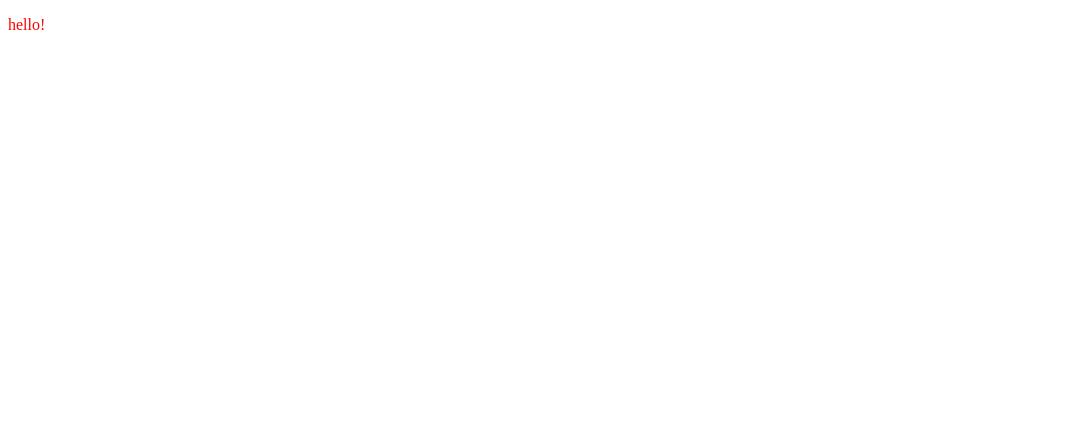
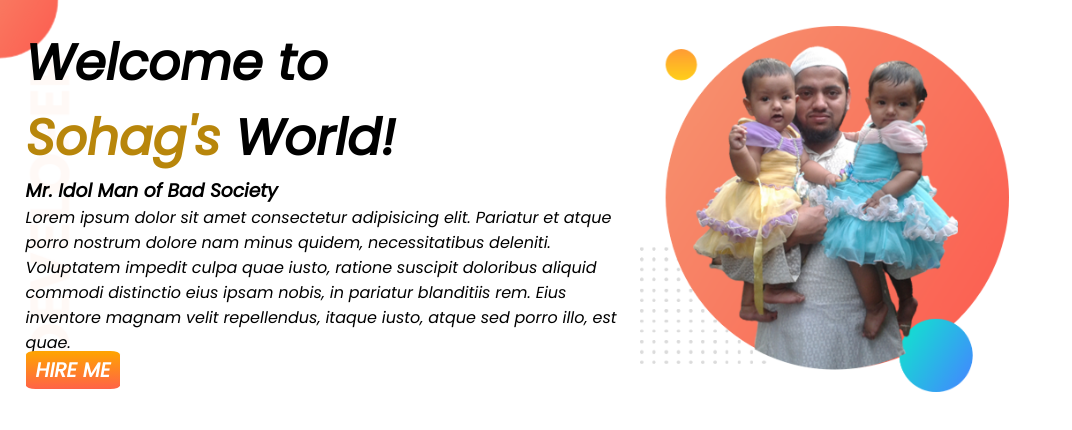
Before and after one commit to mislamsohag/developer-portfolio, a plain HTML site: page index.html in a window 1280 px wide. Shown: the whole page, without its empty margins (0-1072 px from the left). Drawn offline with Linux system fonts and the light colour scheme.

Commit message:
top banner area

```diff
--- a/index.html
+++ b/index.html
@@ -1,13 +1,41 @@
 <!DOCTYPE html>
 <html lang="en">
+
 <head>
     <meta charset="UTF-8">
     <meta http-equiv="X-UA-Compatible" content="IE=edge">
     <meta name="viewport" content="width=device-width, initial-scale=1.0">
     <title>Mazharuls Profile</title>
+    <link rel="preconnect" href="https://fonts.googleapis.com">
+    <link rel="preconnect" href="https://fonts.gstatic.com" crossorigin>
+    <link href="https://fonts.googleapis.com/css2?family=Poppins:ital@1&display=swap" rel="stylesheet">
+    <link rel="preconnect" href="https://fonts.googleapis.com">
+    <link rel="preconnect" href="https://fonts.gstatic.com" crossorigin>
+    <link href="https://fonts.googleapis.com/css2?family=Poppins:ital@1&display=swap" rel="stylesheet">
     <link rel="stylesheet" href="style.css">
 </head>
+
 <body>
-    <p>hello!</p>
+    <section class="header-section">
+        <div class="half-width">
+            <h1>Welcome to</h1>
+            <h1><span class="sohag">Sohag's</span> World!</h1>
+            <h3>Mr. Idol Man of Bad Society</h3>
+            <p>Lorem ipsum dolor sit amet consectetur adipisicing elit. Pariatur et atque porro nostrum dolore nam minus
+                quidem,
+                necessitatibus deleniti. Voluptatem impedit culpa quae iusto, ratione suscipit doloribus aliquid commodi
+                distinctio eius ipsam nobis, in pariatur blanditiis rem. Eius inventore magnam velit repellendus, itaque
+                iusto,
+                atque sed porro illo, est quae.</p>
+            <a class="link-button" target="_blanck" href="https://www.linkedin.com/in/md-mazharul-islam-sohag/">HIRE
+                ME</a>
+        </div>
+        <div class="half-width">
+            <img src="images/sohag-with-baby.png" alt="sohag with baby's pics">
+        </div>
+    </section>
+
+
 </body>
+
 </html>
--- a/style.css
+++ b/style.css
@@ -1,3 +1,37 @@
-p{
-    color: red;
+*{
+    margin: 0;
+
 }
+body {
+    font-family: 'Poppins', sans-serif;
+
+}
+h1 {
+    font-size: 50px;
+}
+.sohag{
+    color: darkgoldenrod;
+    font-family: 'Poppins', sans-serif;
+}
+.header-section {
+    display: flex;
+    padding: 2%;
+    background-image: url(images/top-banner.png);
+    background-repeat: no-repeat;
+}
+.half-width {
+    width: 50%;
+}
+.half-width img {
+    width: 60%;
+}
+.link-button {
+    text-decoration: none;
+    background-image: linear-gradient(orange, tomato);
+    padding: 5px 10px;
+    font-size: 20px;
+    font-weight: 700;
+    color: white;
+    border-radius: 10%;
+
+}
```
Also changed, not shown: images/dream-bg.png (added), images/exp-bg.png (added), images/my-bg.png (added), images/my-bg2.png (added), images/sohag-with-baby.png (added), images/top-banner.png (added), showOff/IMG_20180329_133602-removebg-preview.png (added), showOff/IMG_20180329_133602.jpg (added), showOff/md-mazharul-islam-sohag  (52).jpg (added), showOff/md-mazharul-islam-sohag___39_-removebg-preview.png (added), 2 other files.
